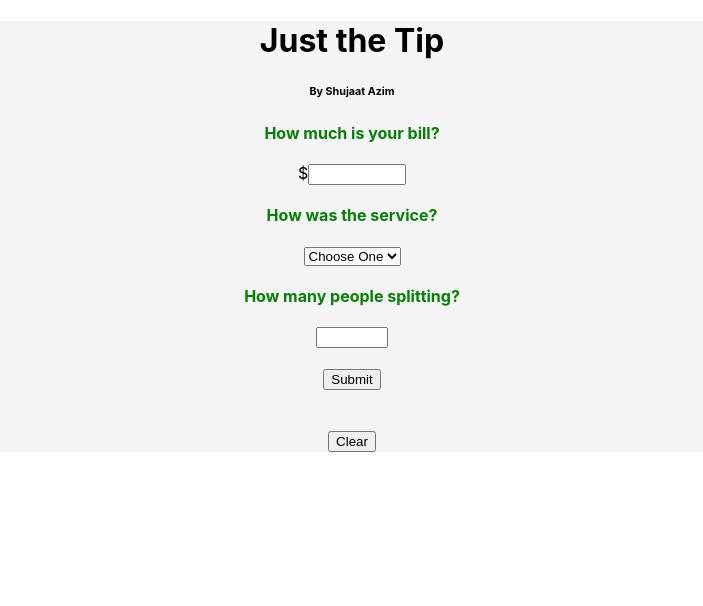
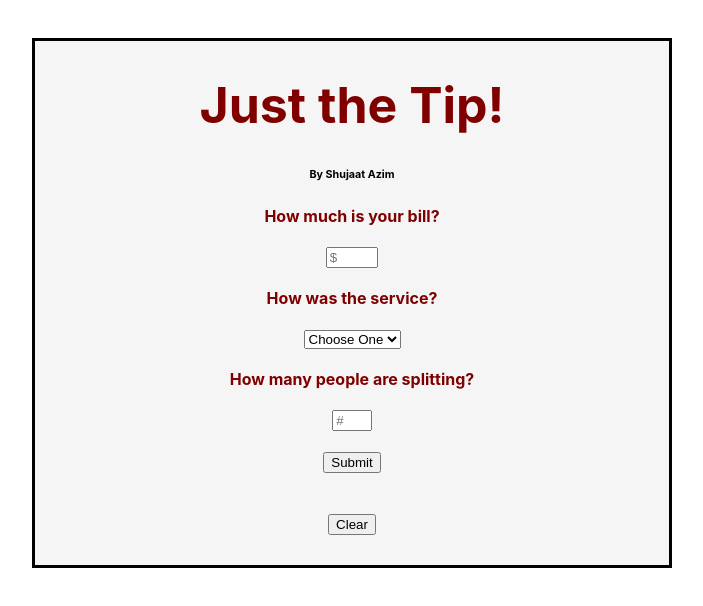
Before and after one commit to ShujaatAzim/Tippi-legacy, a React (Create React App) app: page / in a window 1280 px wide. Shown: the top 606 px of the page, without its empty margins (288-991 px from the left). Built offline with nearby package versions, Linux system fonts and the light colour scheme.

Commit message:
lots of inline styling, going to swap to stylesheet next

```diff
--- a/src/App.js
+++ b/src/App.js
@@ -94,19 +94,21 @@ class App extends React.Component {
   render() {
 
     return (
-      <div style={{ textAlign: "center", backgroundColor: "whitesmoke" }}>
-        <h1>Just the Tip</h1>
-        <h6>By Shujaat Azim</h6>
+      <div style={{ border: "solid", textAlign: "center", backgroundColor: "whitesmoke", margin: "3% 25%", paddingBottom: "30px"}}>
+        <div>
+          <h1 style={{ fontSize: "50px", color: "maroon" }}>Just the Tip!</h1>
+          <h6>By Shujaat Azim</h6>
+        </div>
           <form onSubmit={this.generateTip}>
-            <label style={{ color: "green", fontWeight: "bold"}}>
+            <label style={{ color: "maroon", fontWeight: "bold"}}>
               How much is your bill?
               <br />
               <br />
             </label>
-            $<input required type="number" min="0" value={this.state.total} onChange={this.handleTotal} style={{ width: "7%" }}/>
+            <input required placeholder="$" type="number" step="0.01" min="0.00" value={this.state.total} onChange={this.handleTotal} style={{ width: "7%" }}/>
           <br />
           <br />
-            <label style={{ color: "green", fontWeight: "bold"}}>
+            <label style={{ color: "maroon", fontWeight: "bold"}}>
               How was the service?
               <br />
               <br />
@@ -121,19 +123,19 @@ class App extends React.Component {
               </select>
           <br />
           <br />
-            <label style={{ color: "green", fontWeight: "bold"}}>
-              How many people splitting?
+            <label style={{ color: "maroon", fontWeight: "bold"}}>
+              How many people are splitting?
               <br />
               <br />
             </label>
-              <input required type="number" value={this.state.partySize} onChange={this.handleParty} style={{ width: "5%" }}/>
+              <input required min="1" placeholder ="#" type="number" value={this.state.partySize} onChange={this.handleParty} style={{ width: "5%" }}/>
           <br />
           <br />
             <input type="submit" />
           </form>
           <br />
           <br />
-            <button onClick={this.clearForm}>Clear</button>
+            <button type="button" className="btn-danger" onClick={this.clearForm}>Clear</button>
         </div>
     );
   }
```
